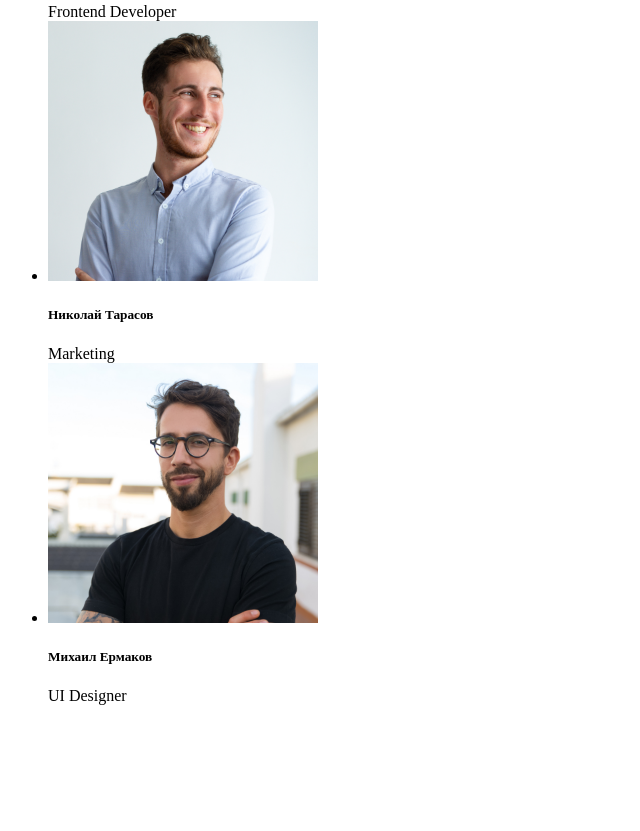
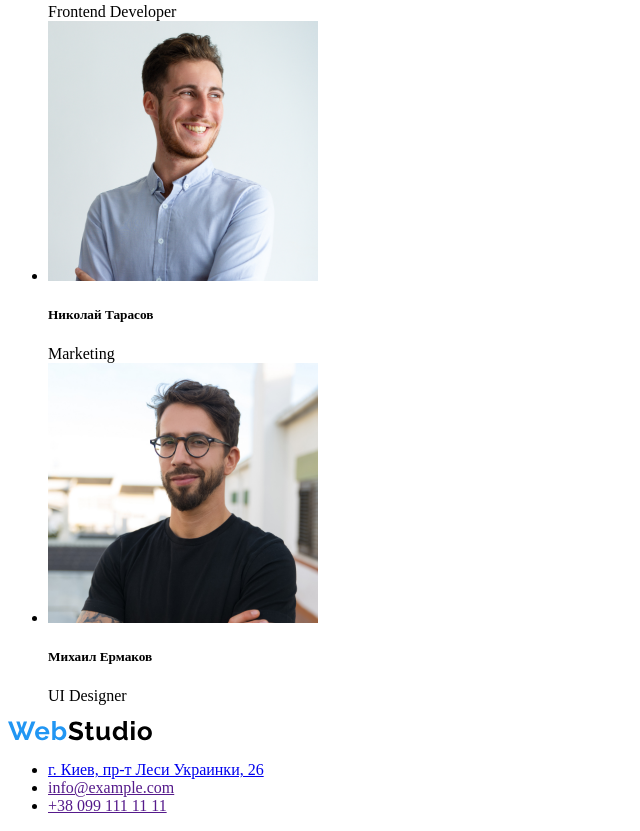
Before and after one commit to Serhii-05/goit-markup-hw-01, a plain HTML site: page index.html in a window 1280 px wide. Shown: the part 2256-3087 px from the top of the page, without its empty margins (0-640 px from the left). Before the commit the page ends 2977 px from the top, so only its background shows below. Drawn offline with Linux system fonts and the light colour scheme.

Commit message:
Сверстал подвал

```diff
--- a/index.html
+++ b/index.html
@@ -10,7 +10,7 @@
     <header>
         <nav>
         <a href="">
-            <img src="images/WebStudio.svg" alt="">
+            <img src="images/WebStudio.svg" alt="logo">
         </a>
         <ul>
             <li><a href="" >Студия </a></li>
@@ -88,6 +88,16 @@
         </ul>
     </section>
     </main>
-    <footer></footer>
+    <!--Подвал-->
+    <footer>
+        <a href="">
+            <img src="images/WebStudio.svg" alt="logo">
+        </a>
+        <ul>
+            <li><a href="https://goo.gl/maps/Xmp9YLtaLfdtmfkQ8" >г. Киев, пр-т Леси Украинки, 26</a></li>
+            <li><a href="" >info@example.com</a></li>
+            <li><a href="" >+38 099 111 11 11</a></li>
+        </ul>
+    </footer>
 </body>
 </html>
```
